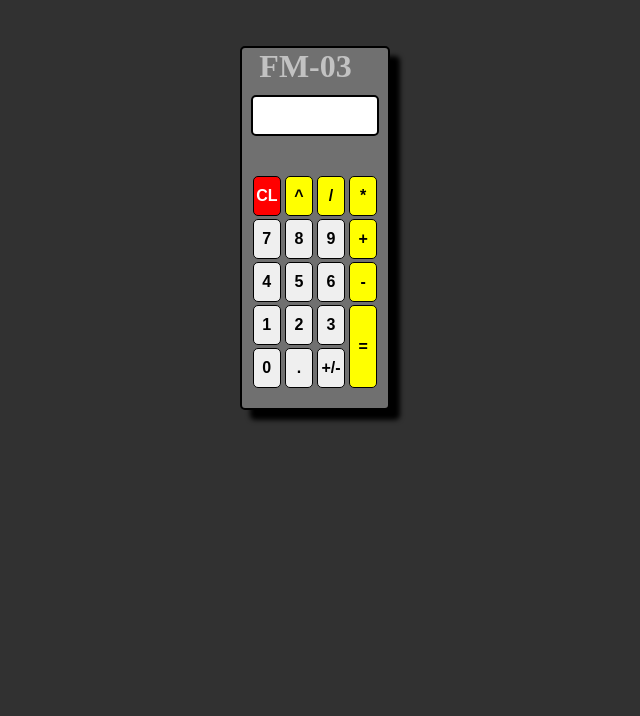
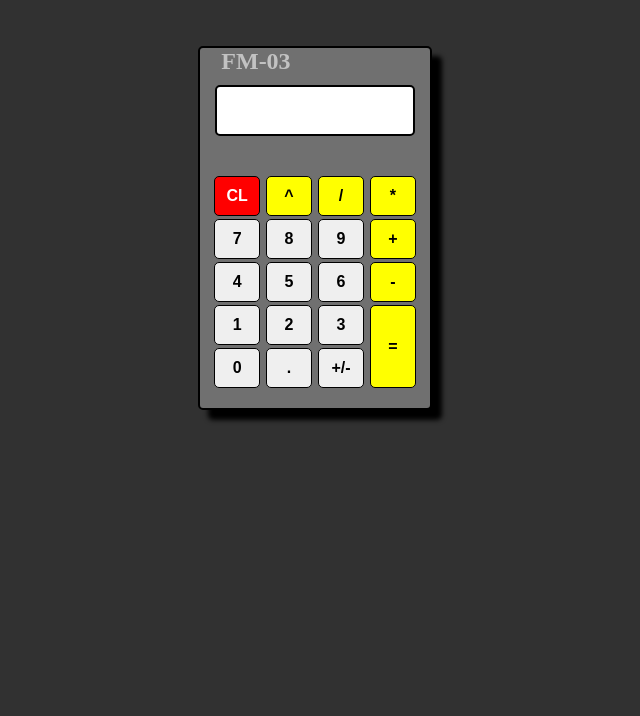
Before and after one commit to FMonte03/Calculator, a plain HTML site: page index.html in a window 768 px wide. Shown: the top 716 px of the page, without its empty margins (77-717 px from the left). Drawn offline with Linux system fonts and the light colour scheme.

Commit message:
changed media queries so screen doesn't bug in bigger mobile sizes

```diff
--- a/style.css
+++ b/style.css
@@ -148,8 +148,11 @@ a:visited{
 .calculator{
 width: 50%;
 
+
 }
-
+h1{
+    font-size: 24px;
+}
 .button{
     width: 10vw;
 }
@@ -157,3 +160,16 @@ width: 50%;
 
 
 }
+
+@media screen and (min-width:425px) and (max-width:900px){
+h1{
+    font-size: 24px;
+}
+.calculator{
+    width: 30%;
+}
+.button{
+    width: 6vw;
+}
+
+}
```
